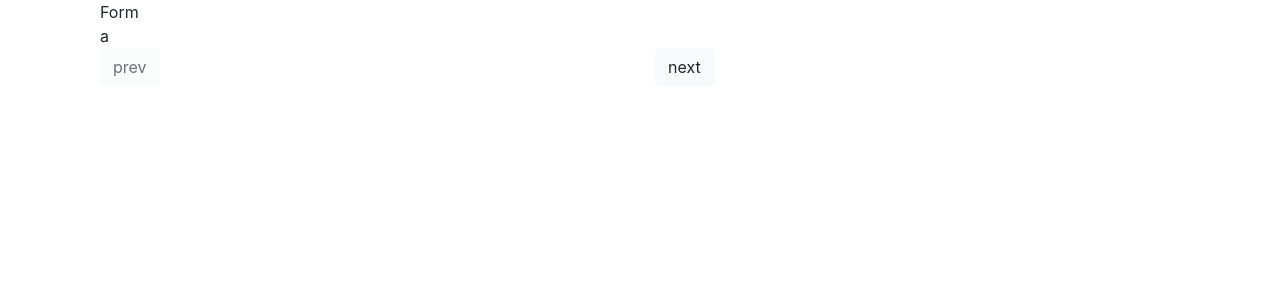
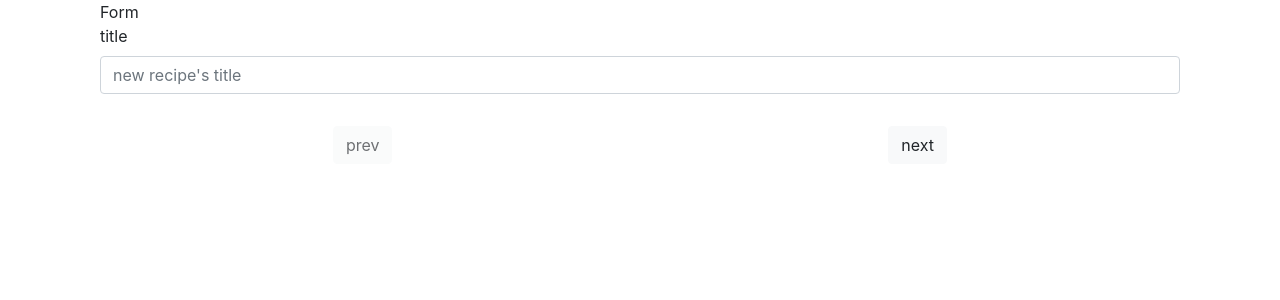
Before and after one commit to GrzegorzJarosz/createRecipe, a React (Create React App) app: page / in a window 1280 px wide. Shown: the top 300 px of the page. Built offline with nearby package versions, Linux system fonts and the light colour scheme.

Commit message:
main logic added

```diff
--- a/src/FormSteps/FormSteps.js
+++ b/src/FormSteps/FormSteps.js
@@ -1,9 +1,10 @@
-import React, { useRef, useState } from 'react';
+import React, { useRef, useState, Fragment } from 'react';
 import './FormSteps.css';
 import { SwitchTransition, CSSTransition } from "react-transition-group";
 import _ from 'lodash';
-import { Button, Container, Row, Col, FormControl, FormGroup, Form } from 'react-bootstrap';
+import { Button, Container, Row, Col } from 'react-bootstrap';
 import { recipeDefinition } from './definitions';
+import Input from '../UI/Input/Input';
 
 const FormSteps = () => {
     const monitor = useRef(null);
@@ -13,8 +14,6 @@ const FormSteps = () => {
         finished: false
     });
     const [recipeControls, setRecipeControls] = useState(Object.assign({}, recipeDefinition));
-
-    const formView = ['a', 'b', 'c', 'd'];
 
     const switchPages = (param) => {
         const controlsLengt = Object.keys(formView).length - 1;
@@ -31,15 +30,134 @@ const FormSteps = () => {
         setFormStatus(updatedFormStatus);
     };
 
+    const handleInputChange = (e, fieldName) => {
+        const updatedRecipeControls = _.cloneDeep(recipeControls);
+        let fieldToOperate = _.get(updatedRecipeControls, fieldName);
+        fieldToOperate.value = e.target.value;
+        setRecipeControls(updatedRecipeControls);
+    };
+
+    const handleAddFields = (fieldName) => {
+        console.log('add');
+    };
+
+    const handleRemoveFields = (fieldName, i) => {
+        console.log('remove');
+    };
+
+
     const handleSubmit = e => {
         e.preventDefault();
         console.log('done!');
     };
 
+
+    const formViewArray = [];
+    for (let key in recipeControls) {
+
+        if (Array.isArray(recipeControls[key].value)) {
+
+            let subFields = recipeControls[key].value.map((item, i) => {
+                let helperArr = [];
+                for (let key2 in item) {
+                    helperArr.push({
+                        id: key2,
+                        whoIs: `${key}.value[${i}].${key2}`,
+                        config: item[key2]
+                    });
+                };
+                return helperArr;
+            });
+
+            formViewArray.push({
+                id: key,
+                config: subFields
+            });
+
+        } else {
+
+            formViewArray.push({
+                id: key,
+                whoIs: `${key}`,
+                config: recipeControls[key]
+            });
+        };
+    };
+
+
+    let formView = formViewArray.map((element) => {
+
+        if (Array.isArray(element.config)) {
+
+            let sectionOfFields = element.config.map((subSection, index) => {
+
+                let subElToDispl = subSection.map((el, i) => {
+
+                    if (el.id === 'stepNo') {
+                        el.config.value = parseInt(el.whoIs.split(/\[|\]/)[1]) + 1;
+                        return (<p key={`${el.id}-stepNo`}>Step {el.config.value}</p>);
+                    };
+
+                    return (
+                        <Input
+                            key={el.id}
+                            whoIs={el.whoIs}
+                            elementType={el.config.elementType}
+                            elementConfig={el.config.elementConfig}
+                            value={el.config.value}
+                            lab={el.id}
+                            changed={(e) => handleInputChange(e, el.whoIs)}
+                        />
+                    );
+                });
+
+                return (
+                    <Fragment key={index}>
+                        {subElToDispl}
+                        <Button
+                            className={'mr-2'}
+                            type="button"
+                            onClick={() => handleAddFields(element.id)}
+                        > + </Button>
+                        < Button
+                            variant="danger"
+                            className=""
+                            type="button"
+                            onClick={() => handleRemoveFields(element.id, index)}
+                        > - </Button >
+                    </Fragment >
+                );
+            });
+
+            return (
+                <>
+                    <p>{element.id}</p>
+                    {sectionOfFields}
+                </>
+            );
+
+        } else {
+
+            return (
+                <Input
+                    key={element.id}
+                    elementType={element.config.elementType}
+                    elementConfig={element.config.elementConfig}
+                    value={element.config.value}
+                    lab={element.id}
+                    whoIs={element.whoIs}
+                    changed={(e) => handleInputChange(e, element.whoIs)}
+                />
+            )
+        };
+
+    });
+
     let currFormView = formView[currentPage];
 
     return (
         <Container>
+
             <SwitchTransition mode="out-in">
                 <CSSTransition
                     nodeRef={monitor}
@@ -56,18 +174,14 @@ const FormSteps = () => {
                     </div>
                 </CSSTransition>
             </SwitchTransition>
-            <Row>
-                <Col>
-                    <Button variant="light" onClick={() => { switchPages(-1) }} disabled={formStatus.start}>prev</Button>
-                </Col>
-                <Col>
-                    <Button variant="light" onClick={() => { switchPages(1) }} disabled={formStatus.finished}>next</Button>
-                </Col>
+
+            <Row className='mb-3 mt-3 justify-content-around'>
+                <Button variant="light" onClick={() => { switchPages(-1) }} disabled={formStatus.start}>prev</Button>
+                <Button variant="light" onClick={() => { switchPages(1) }} disabled={formStatus.finished}>next</Button>
             </Row>
-            <Row>
+            <Row >
                 <Col>{formStatus.finished ? <Button onClick={handleSubmit}>zakoncz</Button> : ''}</Col>
             </Row>
-
 
         </Container>
     )
--- a/src/FormSteps/definitions.js
+++ b/src/FormSteps/definitions.js
@@ -0,0 +1,160 @@
+export const units = [{
+        value: 'l',
+        displayValue: 'l'
+    },
+    {
+        value: 'ml',
+        displayValue: 'ml'
+    },
+    {
+        value: 'łyż',
+        displayValue: 'łyż'
+    },
+    {
+        value: 'Łyż',
+        displayValue: 'Łyż'
+    },
+    {
+        value: 'g',
+        displayValue: 'g'
+    },
+    {
+        value: 'kg',
+        displayValue: 'kg'
+    },
+    {
+        value: 'szkl',
+        displayValue: 'szkl'
+    },
+    {
+        value: 'szt',
+        displayValue: 'szt'
+    }
+];
+
+export const levels = [{
+        value: 'easy',
+        displayValue: 'easy'
+    },
+    {
+        value: 'medium',
+        displayValue: 'medium'
+    },
+    {
+        value: 'hard',
+        displayValue: 'hard'
+    }
+];
+
+export const recipeDefinition = {
+    title: {
+        value: '',
+        elementType: 'input',
+        elementConfig: {
+            type: 'text',
+            placeholder: 'new recipe\'s title'
+        }
+    },
+    shortDescription: {
+        value: '',
+        elementType: 'textarea',
+        elementConfig: {
+            type: 'text',
+            placeholder: 'short recipe\'s description'
+        }
+    },
+    prepTime: {
+        value: '',
+        elementType: 'input',
+        elementConfig: {
+            type: 'text',
+            placeholder: 'time in minutes'
+        }
+    },
+    cookTime: {
+        value: '',
+        elementType: 'input',
+        elementConfig: {
+            type: 'text',
+            placeholder: 'time in minutes'
+        }
+    },
+    serves: {
+        value: '',
+        elementType: 'input',
+        elementConfig: {
+            type: 'text',
+            placeholder: 'number'
+        }
+    },
+    level: {
+        value: '',
+        elementType: 'select',
+        elementConfig: {
+            options: levels
+        }
+    },
+    ingredients: {
+        value: [{
+            ingredientId: {
+                value: '',
+                elementType: 'input',
+                elementConfig: {
+                    type: 'text',
+                    placeholder: 'ingredient\'s Id'
+                }
+            },
+            amount: {
+                value: '',
+                elementType: 'input',
+                elementConfig: {
+                    type: 'text',
+                    placeholder: 'amount of ingredient'
+                }
+            },
+            unit: {
+                value: '',
+                elementType: 'select',
+                elementConfig: {
+                    options: units
+                }
+            },
+            name: {
+                value: '',
+                elementType: 'input',
+                elementConfig: {
+                    type: 'text',
+                    placeholder: 'ingredient\'s name'
+                }
+            }
+        }]
+    },
+    description: {
+        value: [{
+            stepNo: {
+                value: '',
+                elementType: 'input',
+                elementConfig: {
+                    type: 'text',
+                    placeholder: 'number'
+                }
+            },
+            description: {
+                value: '',
+                elementType: 'textarea',
+                elementConfig: {
+                    type: 'text',
+                    placeholder: 'step\'s content'
+                }
+            }
+        }]
+    },
+    imgSrc: {
+        value: '',
+        elementType: 'input',
+        elementConfig: {
+            type: 'text',
+            placeholder: 'url of image'
+        }
+    }
+};
--- /dev/null
+++ b/src/UI/Input/Input.js
@@ -0,0 +1,72 @@
+import React from 'react';
+import classes from './Input.module.css'
+import { FormControl, Form } from 'react-bootstrap';
+
+const Input = (props) => {
+    let inputElement = null;
+    const inputClasses = [classes.InputElement]
+
+    if (props.invalid && props.shouldValidate && props.touched) {
+        inputClasses.push(classes.Invalid);
+    }
+
+    switch (props.elementType) {
+        case ('input'):
+            inputElement = <Form.Group>
+                <Form.Label>{props.lab}</Form.Label>
+                <FormControl
+                    {...props.elementConfig}
+                    value={props.value}
+                    onChange={props.changed}
+                ></FormControl>
+                {/* <Form.Text className=""></Form.Text> */}
+            </Form.Group>
+            break;
+        case ('textarea'):
+            inputElement = <Form.Group>
+                <Form.Label>{props.lab}</Form.Label>
+                <Form.Control
+                    as="textarea"
+                    rows={3}
+                    {...props.elementConfig}
+                    value={props.value}
+                    onChange={props.changed}
+                />
+            </Form.Group>
+            break;
+        case ('select'):
+            inputElement = <Form.Group>
+                <Form.Label>{props.lab}</Form.Label>
+                <Form.Control
+                    as="select"
+                    value={props.value}
+                    onChange={props.changed}
+                >
+                    {props.elementConfig.options.map(option => (
+                        <option key={option.value} value={option.value}>
+                            {option.displayValue}
+                        </option>
+                    ))}
+                </Form.Control>
+            </Form.Group>
+            break;
+        default:
+            inputElement = <Form.Group>
+                <Form.Label>{props.lab}</Form.Label>
+                <FormControl
+                    {...props.elementConfig}
+                    value={props.value}
+                    onChange={props.changed}
+                ></FormControl>
+                {/* <Form.Text className=""></Form.Text> */}
+            </Form.Group>
+    }
+
+    return (
+        <div className={classes.Input}>
+            {inputElement}
+        </div>
+    )
+};
+
+export default Input;
```
Also changed, not shown: src/UI/Input/Input.module.css (added), 1 other file (tests, documents, lock files or other folders).
